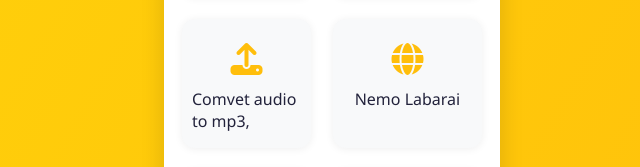
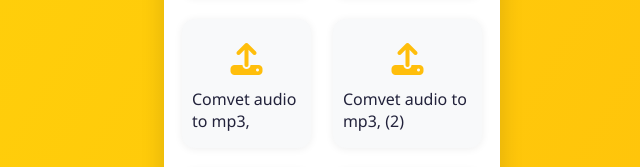
Before and after one commit to Lawali6683/TauraronWasaAdmin, a website: page index.html in a window 1280 px wide. Shown: the part 610-777 px from the top of the page, without its empty margins (308-948 px from the left). Drawn offline with Linux system fonts and the light colour scheme.

Commit message:
Add Zamzar link for audio conversion
Added a new link to Zamzar for converting audio to mp3.

```diff
--- a/index.html
+++ b/index.html
@@ -147,6 +147,11 @@
       <i class="fa-solid fa-upload"></i>
        Comvet audio to mp3,
     </a>
+    <a class="menu-item" href="https://www.zamzar.com/convert/webm-to-mp3" target="_blank" rel="noopener">
+      <i class="fa-solid fa-upload"></i>
+       Comvet audio to mp3, (2)
+    </a>
+
     <a class="menu-item" href="labarinWasa.html">
       <i class="fa-solid fa-globe"></i>
       Nemo Labarai
```
